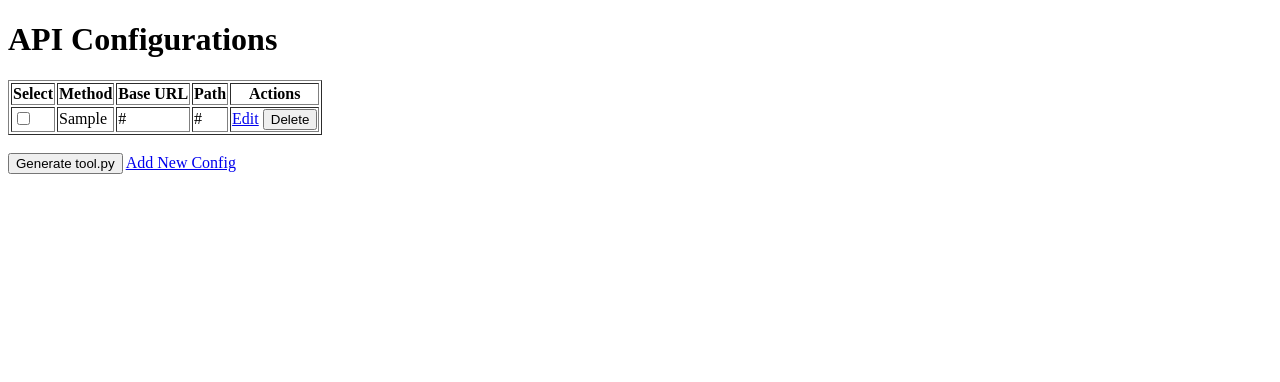
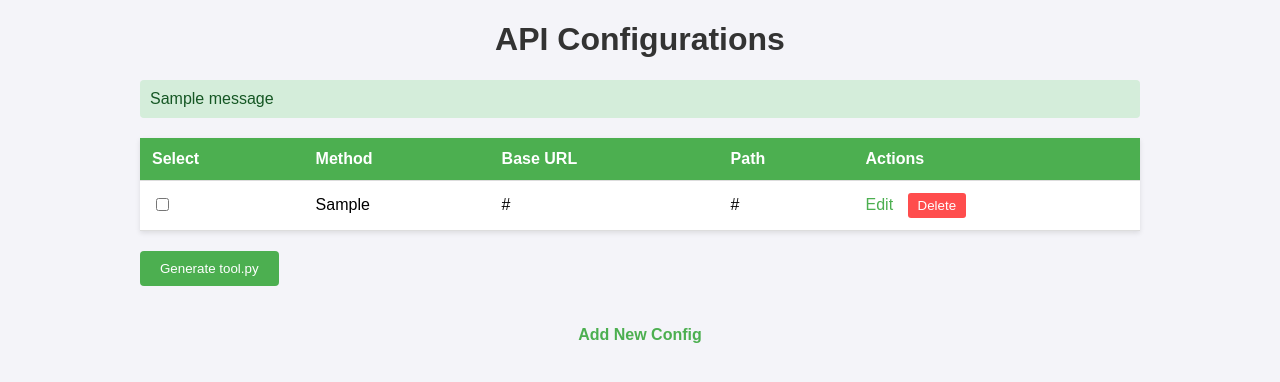
Before and after one commit to mahadevanvaradhan/git-tutorial, a Flask app: page /dashboard in a window 1280 px wide. Shown: the top 382 px of the page. Run offline with Flask 3, Linux system fonts and the light colour scheme; a user stored in the database is signed in; tables that the repository leaves empty hold one stand-in row (values such as "Sample post"); one stand-in notice (Sample message) is shown.

Commit message:
working copy

```diff
--- a/flaskapp/website/templates/base.html
+++ b/flaskapp/website/templates/base.html
@@ -32,7 +32,7 @@
           {% if user.is_authenticated %}
           <a class="nav-item nav-link" id="home" href="/">Home</a>
           <a class="nav-item nav-link" id="dashboard" href="/dashboard">Dashboard</a>
-          <a class="nav-item nav-link" id="add" href="/add">Dashboard</a>
+          <!-- <a class="nav-item nav-link" id="add" href="/add">Dashboard</a> -->
           <a class="nav-item nav-link" id="logout" href="/logout">Logout</a>
           {% else %}
           <a class="nav-item nav-link" id="login" href="/login">Login</a>
--- a/flaskapp/website/templates/dashboard.html
+++ b/flaskapp/website/templates/dashboard.html
@@ -1,13 +1,124 @@
 <!DOCTYPE html>
 <html>
-<head><title>API Dashboard</title></head>
+<head>
+    <title>API Dashboard</title>
+    <style>
+        body {
+            font-family: Arial, sans-serif;
+            margin: 20px;
+            background-color: #f4f4f9;
+        }
+        h1 {
+            text-align: center;
+            color: #333;
+        }
+        .container {
+            max-width: 1000px;
+            margin: 0 auto;
+        }
+        table {
+            width: 100%;
+            border-collapse: collapse;
+            background-color: #fff;
+            box-shadow: 0 2px 5px rgba(0, 0, 0, 0.1);
+        }
+        th, td {
+            padding: 12px;
+            text-align: left;
+            border-bottom: 1px solid #ddd;
+        }
+        th {
+            background-color: #4CAF50;
+            color: white;
+        }
+        tr:hover {
+            background-color: #f9f9f9;
+        }
+        td input[type="checkbox"] {
+            cursor: pointer;
+        }
+        .action-links a {
+            color: #4CAF50;
+            text-decoration: none;
+            margin-right: 10px;
+        }
+        .action-links a:hover {
+            text-decoration: underline;
+        }
+        .action-links form {
+            display: inline;
+        }
+        .action-links button {
+            background-color: #ff4d4d;
+            color: white;
+            border: none;
+            padding: 5px 10px;
+            cursor: pointer;
+            border-radius: 3px;
+        }
+        .action-links button:hover {
+            background-color: #e60000;
+        }
+        .generate-btn {
+            background-color: #4CAF50;
+            color: white;
+            padding: 10px 20px;
+            border: none;
+            border-radius: 4px;
+            cursor: pointer;
+            margin: 20px 0;
+            display: inline-block;
+        }
+        .generate-btn:hover {
+            background-color: #45a049;
+        }
+        .add-config {
+            display: block;
+            text-align: center;
+            margin-top: 20px;
+        }
+        .add-config a {
+            color: #4CAF50;
+            text-decoration: none;
+            font-weight: bold;
+        }
+        .add-config a:hover {
+            text-decoration: underline;
+        }
+        .flash-message {
+            padding: 10px;
+            margin-bottom: 20px;
+            border-radius: 4px;
+        }
+        .flash-message.success {
+            background-color: #d4edda;
+            color: #155724;
+        }
+        .flash-message.error {
+            background-color: #f8d7da;
+            color: #721c24;
+        }
+    </style>
+</head>
 <body>
+    <div class="container">
         <h1>API Configurations</h1>
+        {% with messages = get_flashed_messages(with_categories=true) %}
+            {% if messages %}
+                {% for category, message in messages %}
+                    <div class="flash-message {{ category }}">{{ message }}</div>
+                {% endfor %}
+            {% endif %}
+        {% endwith %}
         <form method="post" action="{{ url_for('dashboard.generate_tool') }}">
-    <table border="1">
+            <table>
                 <thead>
                     <tr>
-                <th>Select</th><th>Method</th><th>Base URL</th><th>Path</th><th>Actions</th>
+                        <th>Select</th>
+                        <th>Method</th>
+                        <th>Base URL</th>
+                        <th>Path</th>
+                        <th>Actions</th>
                     </tr>
                 </thead>
                 <tbody>
@@ -17,19 +128,21 @@
                         <td>{{ config.method }}</td>
                         <td>{{ config.base_url }}</td>
                         <td>{{ config.url_path }}</td>
-                <td>
+                        <td class="action-links">
                             <a href="{{ url_for('dashboard.edit_config', id=config.id) }}">Edit</a>
                             <form method="post" action="{{ url_for('dashboard.delete_config', id=config.id) }}" style="display:inline;">
-                        <button type="submit">Delete</button>
+                                <button type="submit" onclick="return confirm('Are you sure you want to delete this configuration?')">Delete</button>
                             </form>
                         </td>
                     </tr>
                     {% endfor %}
                 </tbody>
             </table>
-    <br>
-    <button type="submit">Generate tool.py</button>
+            <button type="submit" class="generate-btn">Generate tool.py</button>
         </form>
+        <div class="add-config">
             <a href="{{ url_for('dashboard.add_config') }}">Add New Config</a>
+        </div>
+    </div>
 </body>
 </html>
```
Also changed, not shown: flaskapp/tool.py (+8 -8 lines), flaskapp/website/dashboard.py (+116 -49 lines), flaskapp/website/models.py (+12 -6 lines), flaskapp/website/templates/form.html (+54 -3 lines), 1 other file. Lines whose indentation alone changed are shown as unchanged.
